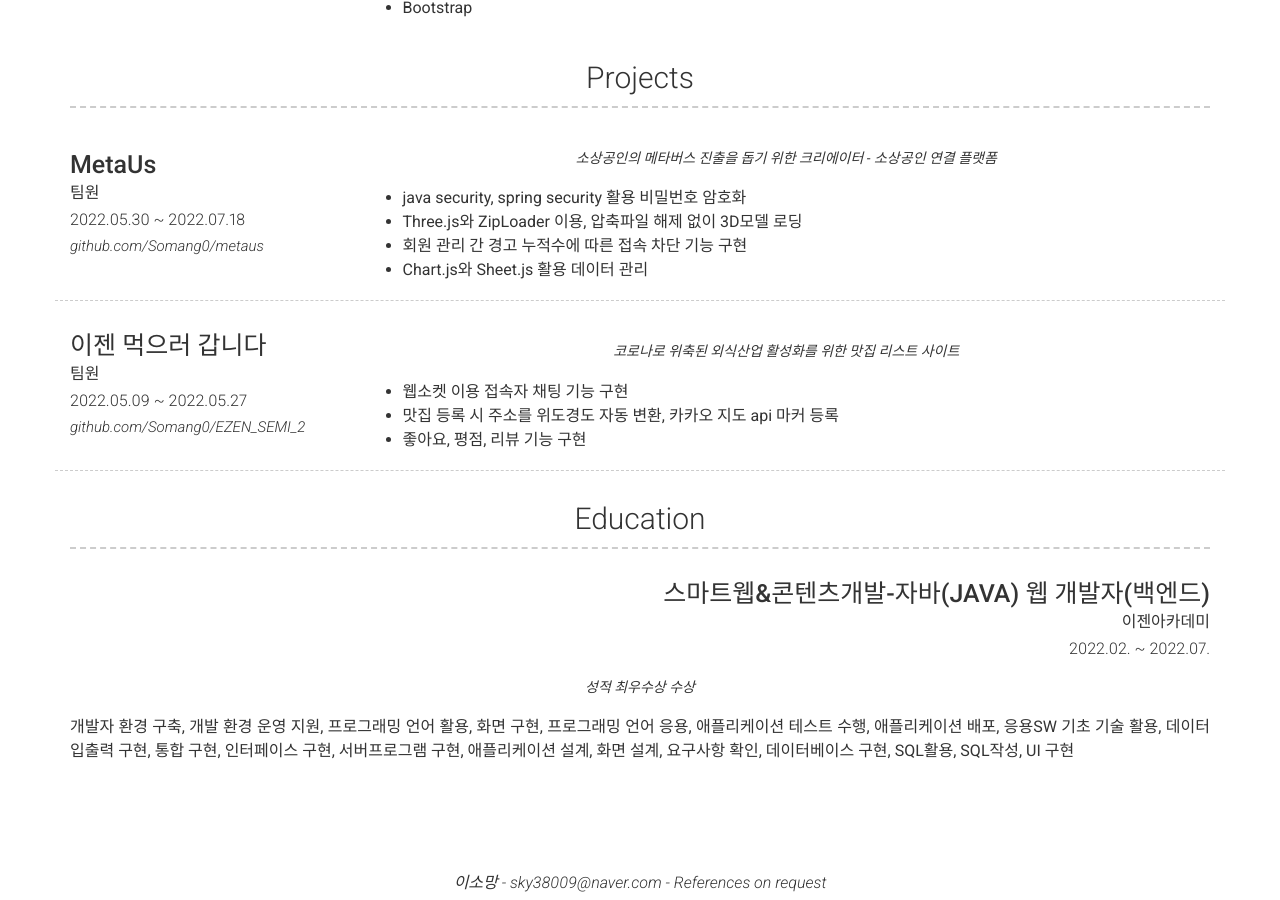
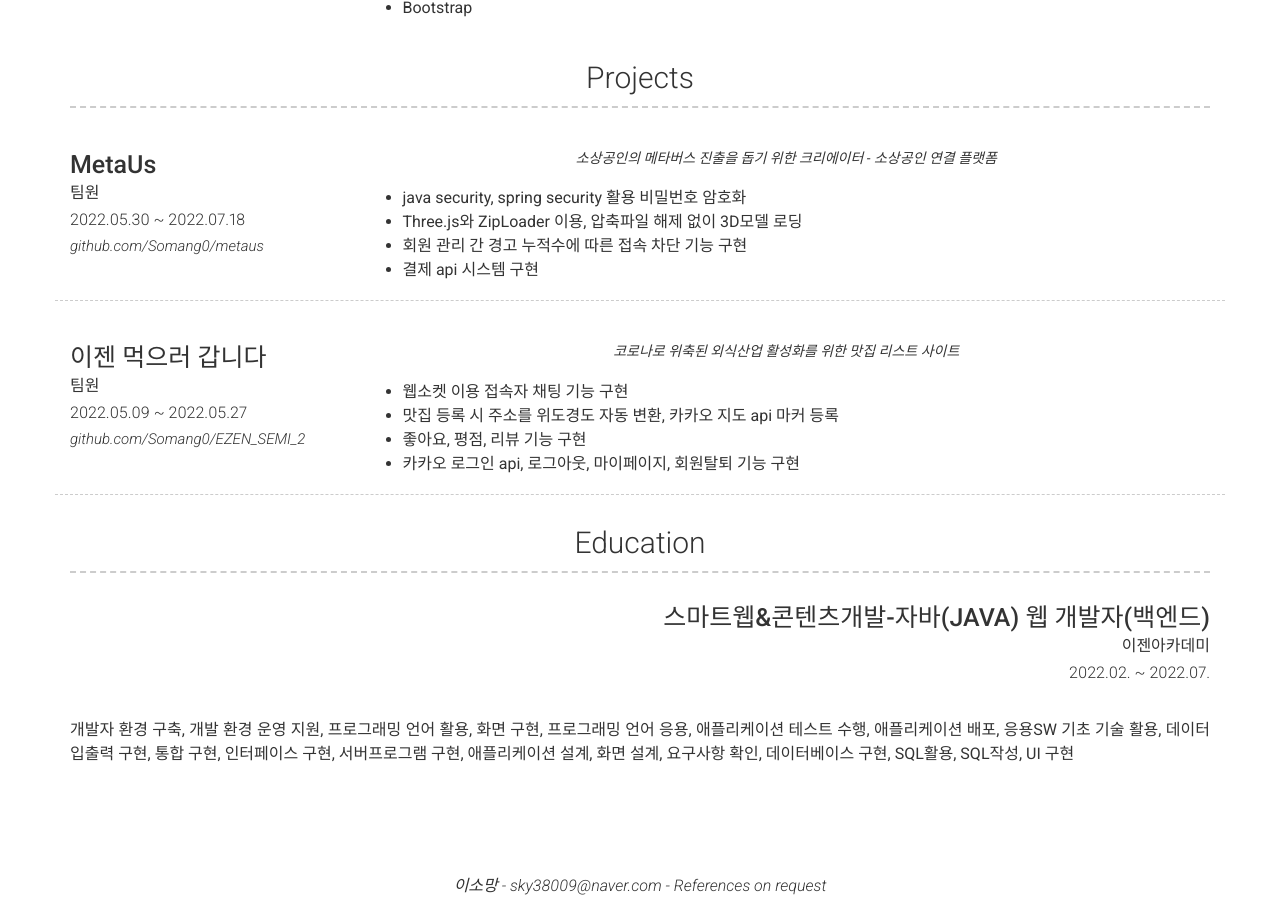
Before and after one commit to Somang0/resume, a Jekyll site: the page built from index.md, in a window 1280 px wide and 900 px high, scrolled down 933 px. Built offline with Jekyll 4.4.1, drawn with Linux system fonts in a browser that asks for light colours; nearby versions of some CDN libraries.

Commit message:
Update _config.yml

```diff
--- a/_config.yml
+++ b/_config.yml
@@ -107,7 +107,7 @@ content:
           * java security, spring security 활용 비밀번호 암호화
           * Three.js와 ZipLoader 이용, 압축파일 해제 없이 3D모델 로딩
           * 회원 관리 간 경고 누적수에 따른 접속 차단 기능 구현
-          * Chart.js와 Sheet.js 활용 데이터 관리
+          * 결제 api 시스템 구현
 
 
       - layout: left
@@ -131,7 +131,7 @@ content:
           * 웹소켓 이용 접속자 채팅 기능 구현
           * 맛집 등록 시 주소를 위도경도 자동 변환, 카카오 지도 api 마커 등록
           * 좋아요, 평점, 리뷰 기능 구현
-
+          * 카카오 로그인 api, 로그아웃, 마이페이지, 회원탈퇴 기능 구현
 
 
 
@@ -157,7 +157,6 @@ content:
         sub_title: 이젠아카데미
         caption: 2022.02. ~ 2022.07.
         quote: >
-          성적 최우수상 수상
         description: | # this will include new lines to allow paragraphs
           개발자 환경 구축, 개발 환경 운영 지원, 프로그래밍 언어 활용, 화면 구현, 프로그래밍 언어 응용, 애플리케이션 테스트 수행, 애플리케이션 배포, 응용SW 기초 기술 활용, 데이터 입출력 구현, 통합 구현, 인터페이스 구현, 서버프로그램 구현, 애플리케이션 설계, 화면 설계, 요구사항 확인, 데이터베이스 구현, SQL활용, SQL작성, UI 구현
 
```
